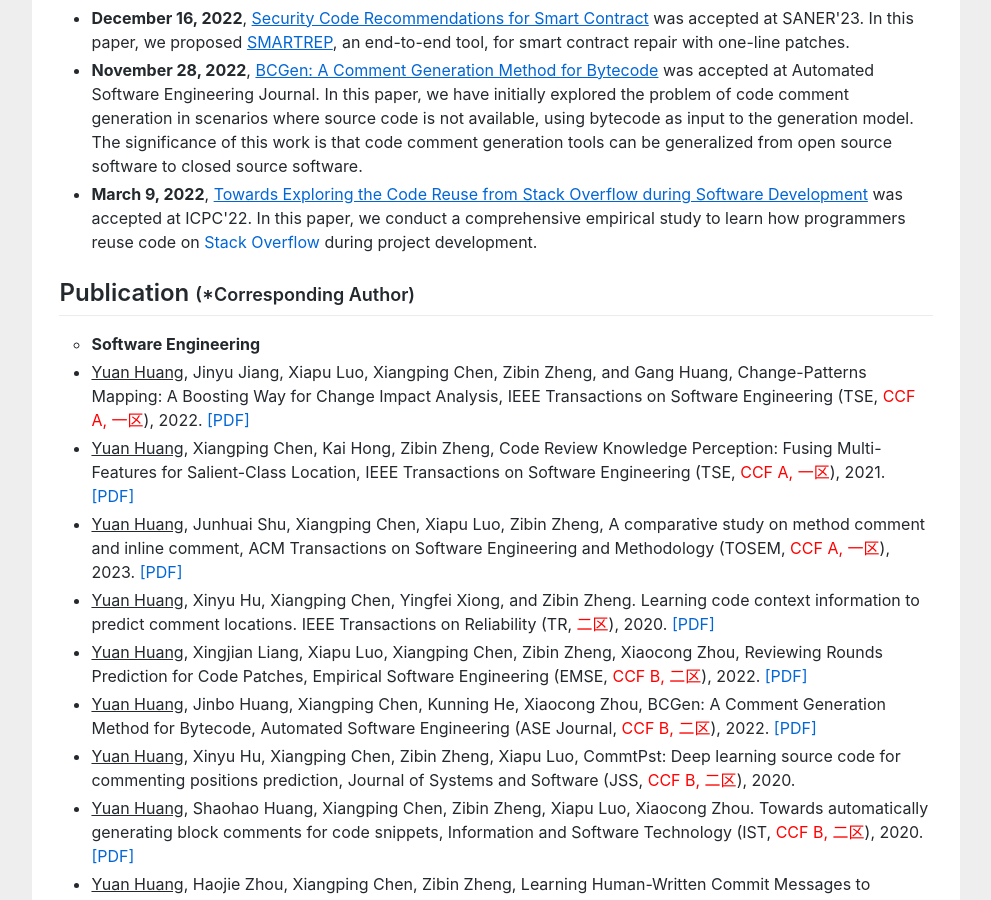
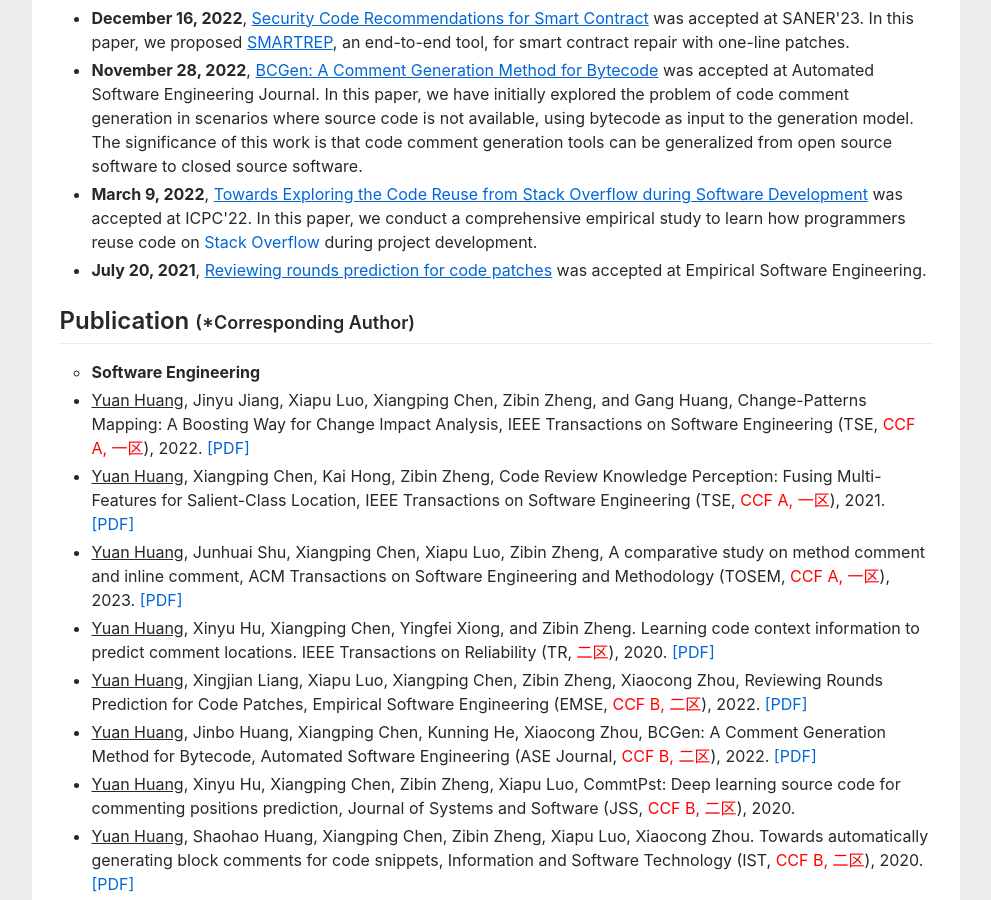
Before and after one commit to huangyuan-hy/huangyuan-hy.github.io, a Jekyll site: the page index.html, which Jekyll copies as it is, in a window 1280 px wide and 900 px high, scrolled down 1045 px. Shown: the whole window, without its empty margins (144-1135 px from the left). Built offline with Jekyll 4.4.1, drawn with Linux system fonts in a browser that asks for light colours.

Commit message:
Update index.html

```diff
--- a/index.html
+++ b/index.html
@@ -99,6 +99,10 @@ tool, for smart contract repair with one-line patches. </li>
 
 						<li><b>March 9, 2022</b>,  <a href="https://arxiv.org/pdf/2204.12711.pdf"><u>Towards Exploring the Code Reuse from Stack Overflow during Software Development</u></a> was accepted at ICPC'22. In this paper, we conduct a comprehensive
 empirical study to learn how programmers reuse code on <a href="https://stackoverflow.com/">Stack Overflow</a> during project development. </li>
+
+						<li><b>July 20, 2021</b>,  <a href="https://link.springer.com/article/10.1007/s10664-021-10035-z"><u>Reviewing rounds prediction for code patches</u></a> was accepted at Empirical Software Engineering.
+							</li>
+
 					</ul>
 
 
```
